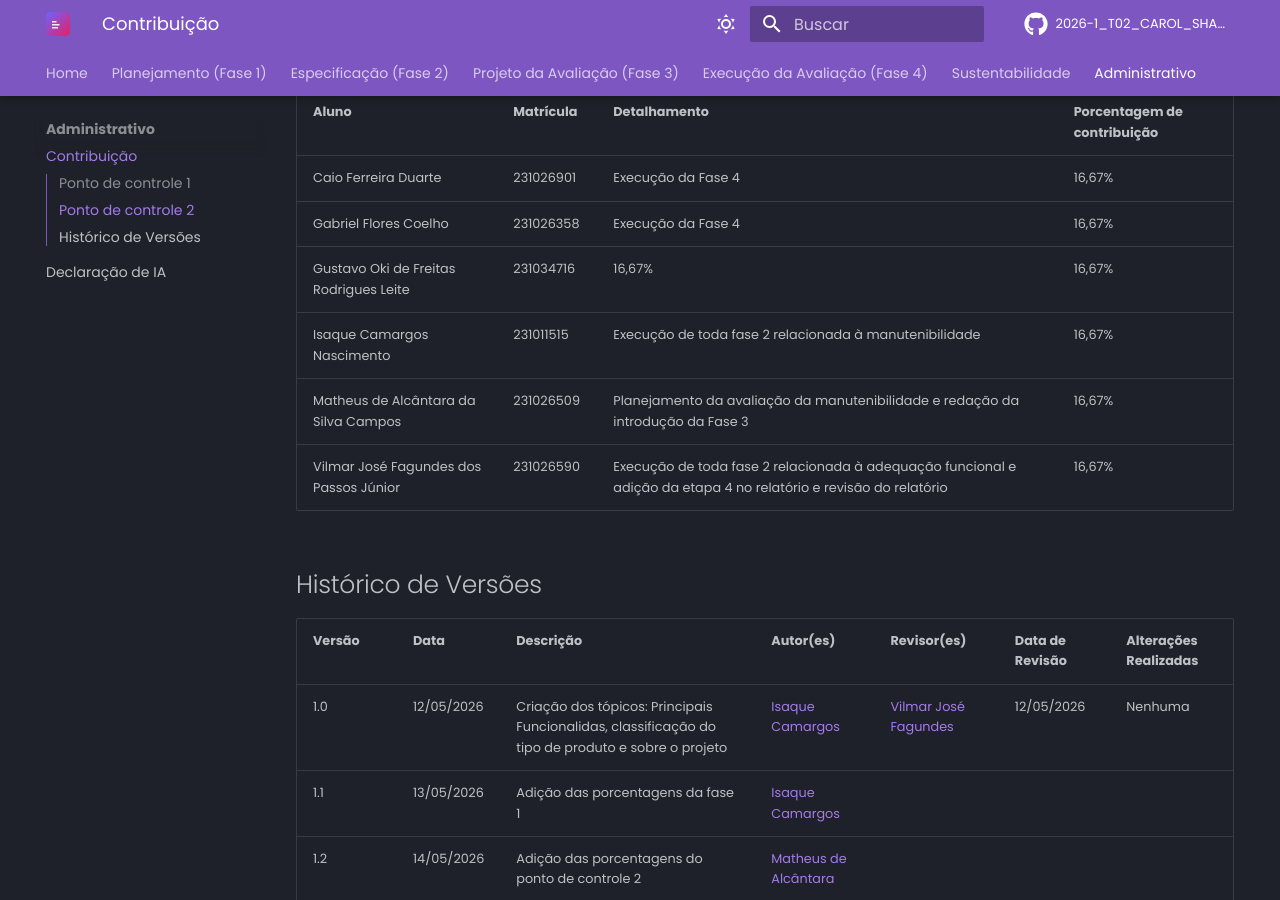
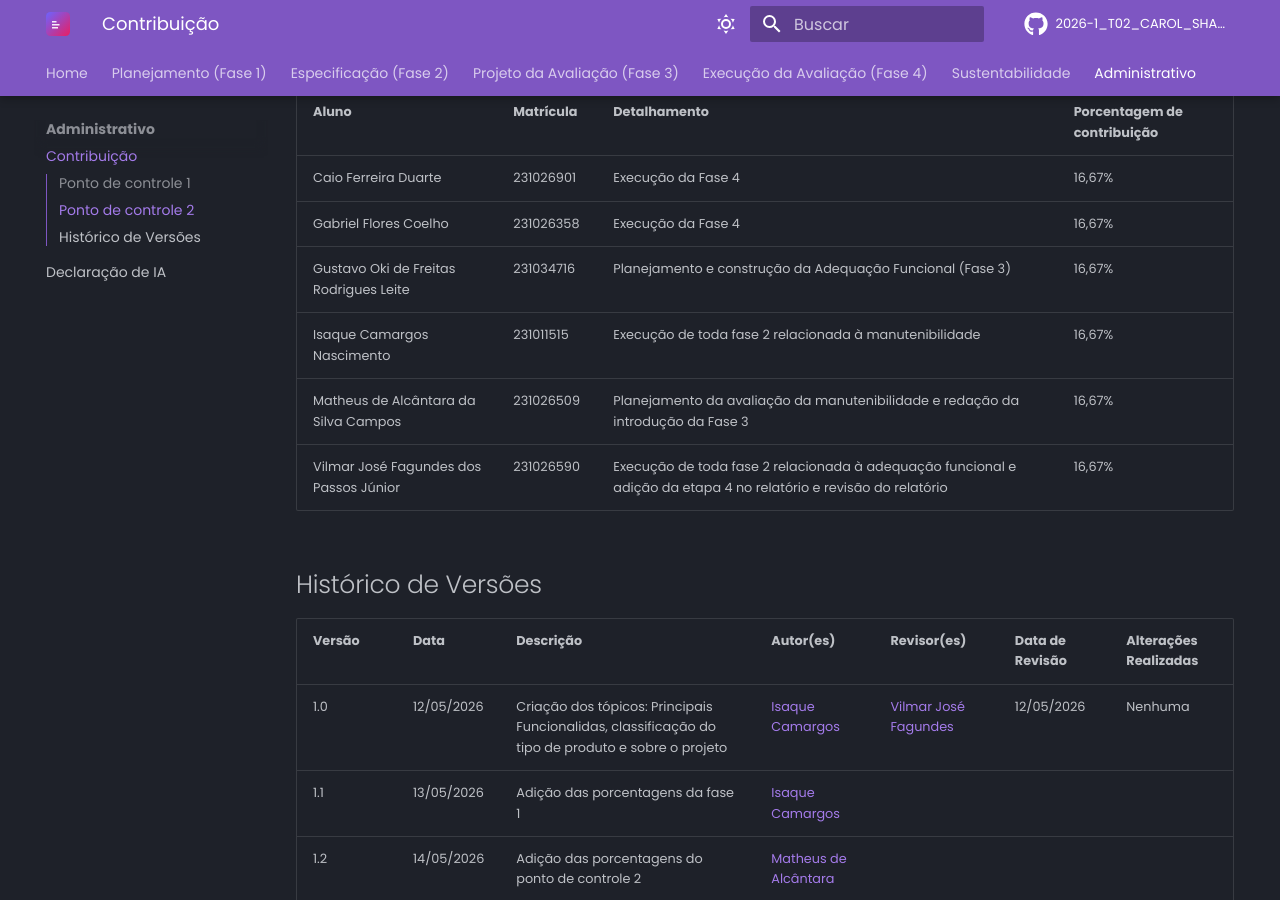
Before and after one commit to FCTE-Qualidade-de-Software-1/2026-1_T02_CAROL_SHAW, an MkDocs documentation site: the page built from docs/adm/contribuicao.md, in a window 1280 px wide and 900 px high, scrolled down 615 px. Built offline with MkDocs 1.6.1 and Material for MkDocs 9.7.7, drawn with Linux system fonts in a browser that asks for light colours; comment, search, counter and statistics services are not loaded.

Commit message:
Update contribution details for Gustavo Oki

```diff
--- a/docs/adm/contribuicao.md
+++ b/docs/adm/contribuicao.md
@@ -17,7 +17,7 @@
 | -------------------------------------- | --------- | ------------------------------------------------------------------------------- | --------------------------- |
 | Caio Ferreira Duarte                   | 231026901 | Execução da Fase 4                                                              | 16,67%                      |
 | Gabriel Flores Coelho                  | 231026358 | Execução da Fase 4                                                              | 16,67%                      |
-| Gustavo Oki de Freitas Rodrigues Leite | 231034716 | 16,67%                                                                          | 16,67%                      |
+| Gustavo Oki de Freitas Rodrigues Leite | 231034716 | Planejamento e construção da Adequação Funcional (Fase 3)                                                                          | 16,67%                      |
 | Isaque Camargos Nascimento             | 231011515 | Execução de toda fase 2 relacionada à manutenibilidade         | 16,67%                      |
 | Matheus de Alcântara da Silva Campos   | 231026509 | Planejamento da avaliação da manutenibilidade e redação da introdução da Fase 3 | 16,67%                      |
 | Vilmar José Fagundes dos Passos Júnior | 231026590 |  Execução de toda fase 2 relacionada à adequação funcional e adição da etapa 4 no relatório e revisão do relatório                                                                         | 16,67%                      |
```
